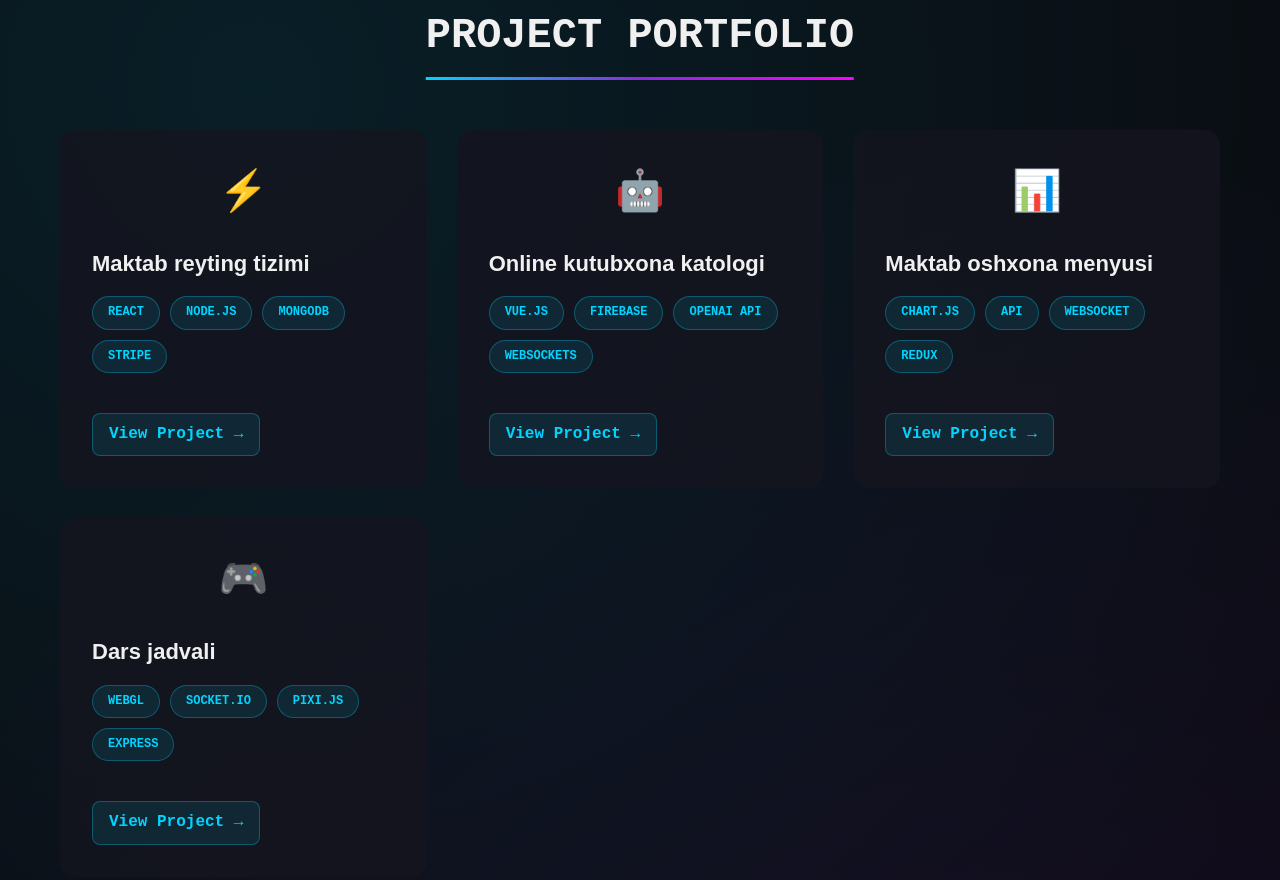
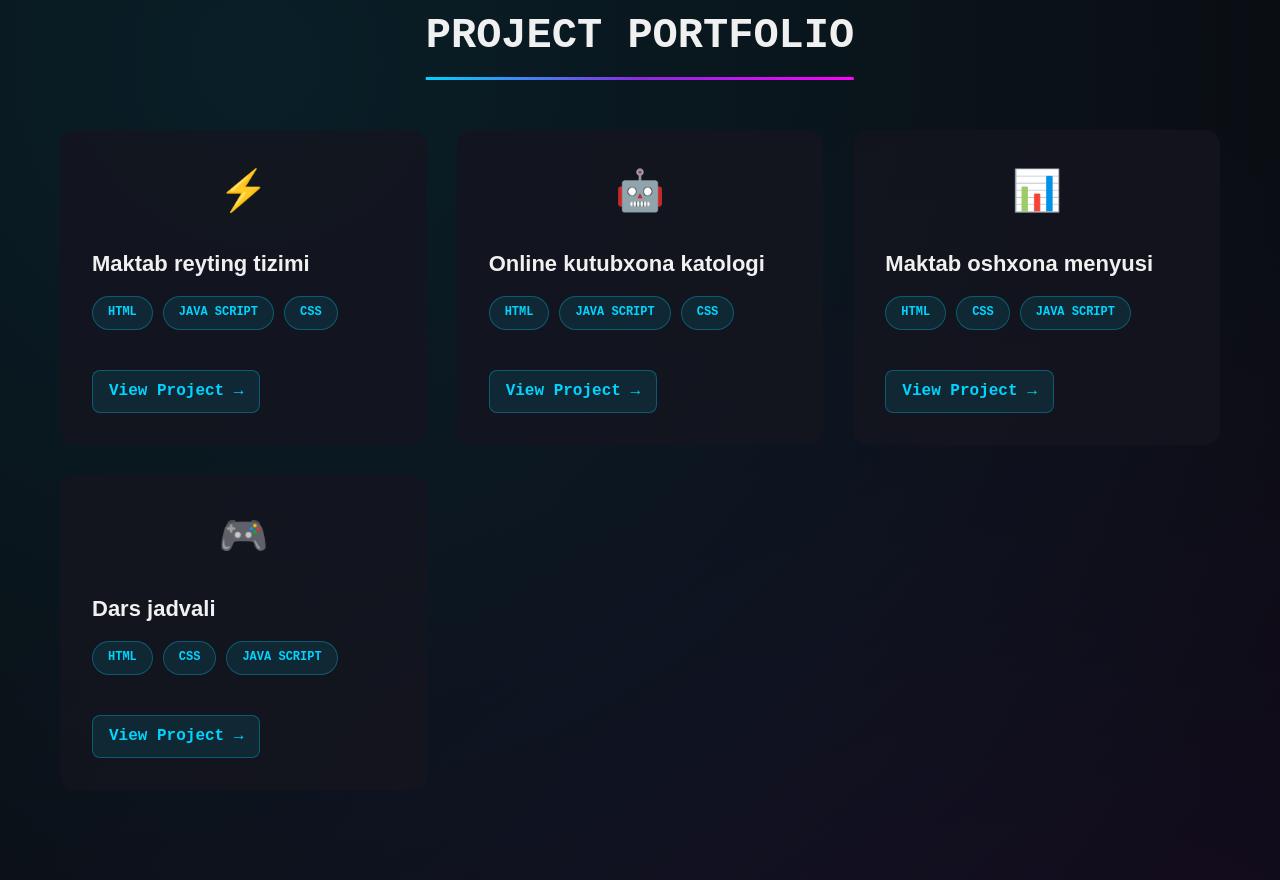
Before and after one commit to bmw999398-hub/masharipov-behruzbek, a plain HTML site: page index.html in a window 1280 px wide. Shown: the part 897-1777 px from the top of the page. Drawn offline with Linux system fonts and the light colour scheme.

Commit message:
Update index.html

```diff
--- a/index.html
+++ b/index.html
@@ -555,7 +555,7 @@
             border-top: 1px solid rgba(255, 255, 255, 0.1);
         }
 
-        /* Scroll Indicator */
+
         .scroll-indicator {
             position: fixed;
             right: 30px;
@@ -636,7 +636,7 @@
         <div class="container">
             <div class="hero-content">
                 <div class="profile-img">
-                    <div>BM</div>
+                    <div>B M</div>
                 </div>
                 <h1>BEHRUZBEK MASHARIPOV</h1>
                 <div class="typing-text" id="typingText"></div>
@@ -655,54 +655,50 @@
             <h2 class="section-title">PROJECT PORTFOLIO</h2>
             <div class="works-grid">
 
-                <a href="https://velvety-gnome-55ab7c.netlify.app/" target="_blank" class="work-card">
+                <a href="https://splendid-travesseiro-bb839b.netlify.app/" target="_blank" class="work-card">
                     <div class="work-icon">⚡</div>
                     <h3>Maktab reyting tizimi</h3>
 
                     <div class="tags">
-                        <span class="tag">REACT</span>
-                        <span class="tag">NODE.JS</span>
-                        <span class="tag">MONGODB</span>
-                        <span class="tag">STRIPE</span>
+                        <span class="tag">HTML</span>
+                        <span class="tag">JAVA SCRIPT</span>
+                        <span class="tag">CSS</span>
                     </div>
                     <span class="work-link">View Project →</span>
                 </a>
 
-                <a href="https://deluxe-biscotti-b79e81.netlify.app/" target="_blank" class="work-card">
+                <a href="https://coruscating-kulfi-ce3308.netlify.app/" target="_blank" class="work-card">
                     <div class="work-icon">🤖</div>
                     <h3>Online kutubxona katologi</h3>
 
                     <div class="tags">
-                        <span class="tag">VUE.JS</span>
-                        <span class="tag">FIREBASE</span>
-                        <span class="tag">OPENAI API</span>
-                        <span class="tag">WEBSOCKETS</span>
+                        <span class="tag">HTML</span>
+                        <span class="tag">JAVA SCRIPT</span>
+                        <span class="tag">CSS</span>
                     </div>
                     <span class="work-link">View Project →</span>
                 </a>
 
-                <a href="https://reliable-kataifi-995222.netlify.app/" target="_blank" class="work-card">
+                <a href="https://chipper-malabi-e32cb5.netlify.app/" target="_blank" class="work-card">
                     <div class="work-icon">📊</div>
                     <h3>Maktab oshxona menyusi</h3>
 
                     <div class="tags">
-                        <span class="tag">CHART.JS</span>
-                        <span class="tag">API</span>
-                        <span class="tag">WEBSOCKET</span>
-                        <span class="tag">REDUX</span>
+                        <span class="tag">HTML </span>
+                        <span class="tag">CSS</span>
+                        <span class="tag">JAVA SCRIPT</span>
                     </div>
                     <span class="work-link">View Project →</span>
                 </a>
 
-                <a href="https://sprightly-cheesecake-252040.netlify.app/" target="_blank" class="work-card">
+                <a href="https://voluble-yeot-17c35b.netlify.app/" target="_blank" class="work-card">
                     <div class="work-icon">🎮</div>
                     <h3>Dars jadvali</h3>
 
                     <div class="tags">
-                        <span class="tag">WEBGL</span>
-                        <span class="tag">SOCKET.IO</span>
-                        <span class="tag">PIXI.JS</span>
-                        <span class="tag">EXPRESS</span>
+                        <span class="tag">HTML</span>
+                        <span class="tag">CSS</span>
+                        <span class="tag">JAVA SCRIPT</span>
                     </div>
                     <span class="work-link">View Project →</span>
                 </a>
```
